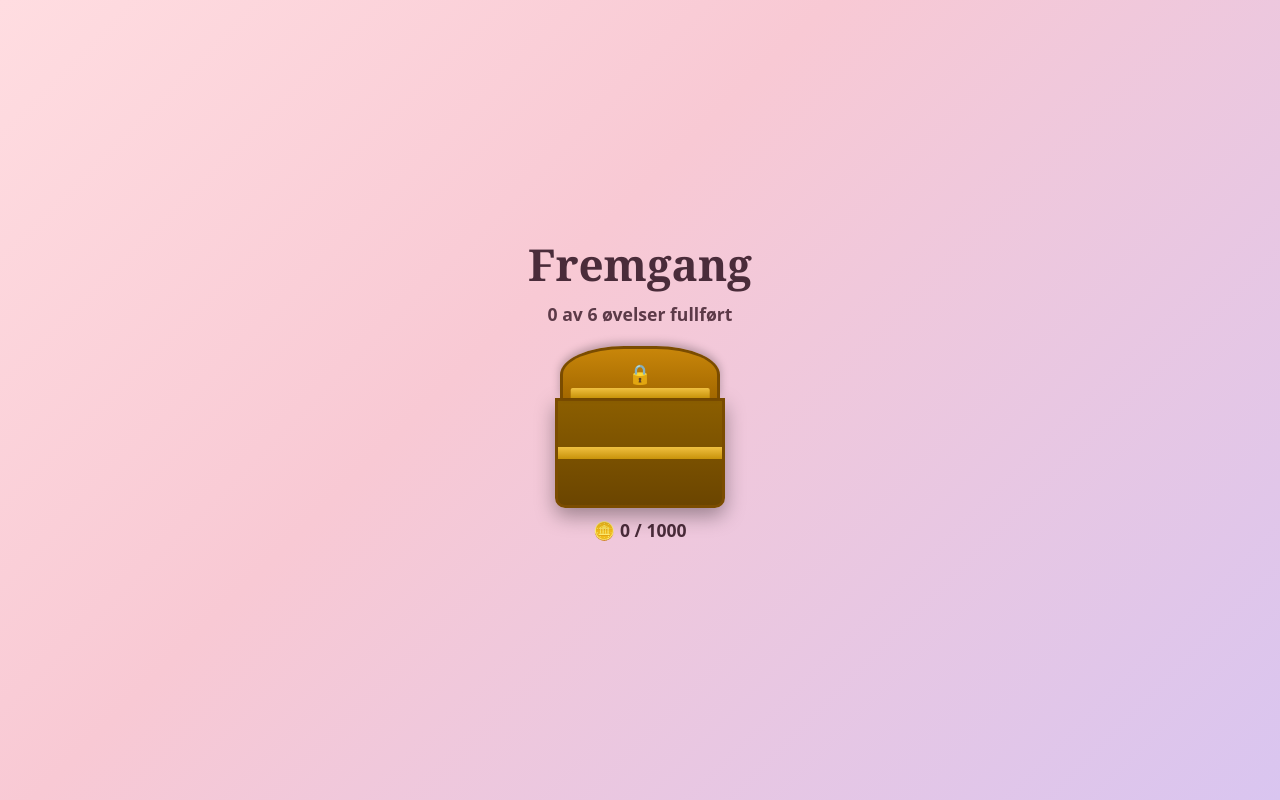
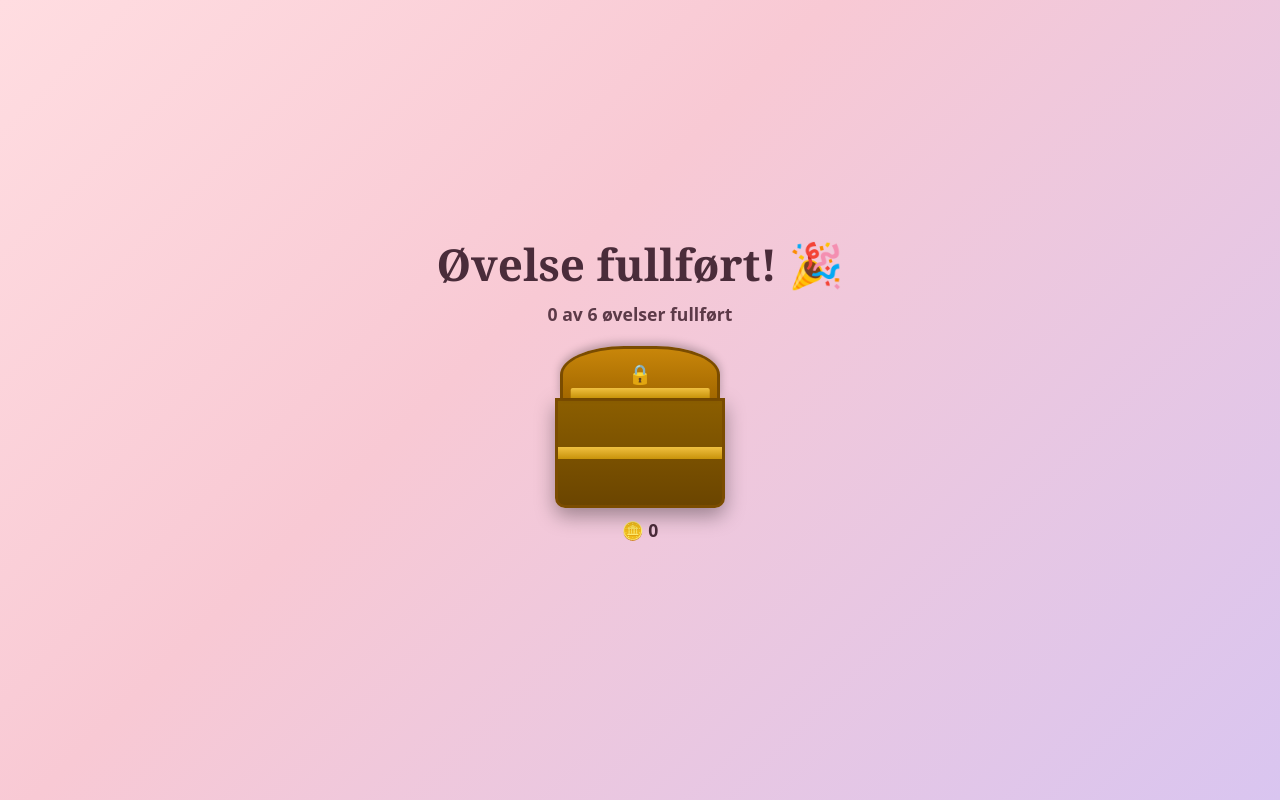
Before and after one commit to henrikaburmann/bryllupsgave, a React (Vite) app: page /fremgang in a window 1280 px wide. Built offline with nearby package versions, Linux system fonts and the light colour scheme.

Commit message:
Progress page: coin fly animation + count-up, no total shown

```diff
--- a/src/components/TreasureChest.tsx
+++ b/src/components/TreasureChest.tsx
@@ -22,7 +22,7 @@ function TreasureChest() {
           ))}
         </span>
       </div>
-      <p className="chest__label">🪙 {totalCoins} / {TOTAL_GOAL}</p>
+      <p className="chest__label">🪙 {totalCoins}</p>
     </div>
   )
 }
--- a/src/pages/FlappyGame.tsx
+++ b/src/pages/FlappyGame.tsx
@@ -223,7 +223,7 @@ function FlappyGame() {
         {solved && showButton && (
           <div className="flappy-overlay flappy-overlay--win">
             <p className="flappy-overlay__text">Dere fant hverandre! 🎉</p>
-            <button className="flappy-overlay__button" onClick={() => navigate('/fremgang')}>
+            <button className="flappy-overlay__button" onClick={() => navigate('/fremgang?earned=150')}>
               Se fremgang
             </button>
           </div>
--- a/src/pages/HangmanGame.tsx
+++ b/src/pages/HangmanGame.tsx
@@ -132,7 +132,7 @@ function HangmanGame() {
         {isWon && (
           <div className="hangman-overlay hangman-overlay--win">
             <p className="hangman-overlay__text">Riktig! 🎉</p>
-            <button className="hangman-overlay__button" onClick={() => navigate('/fremgang')}>
+            <button className="hangman-overlay__button" onClick={() => navigate('/fremgang?earned=175')}>
               Se fremgang
             </button>
           </div>
--- a/src/pages/MazeGame.tsx
+++ b/src/pages/MazeGame.tsx
@@ -193,7 +193,7 @@ function MazeGame() {
         {solved && (
           <div className="maze-overlay">
             <p className="maze-overlay__text">Dere fant hverandre! 🎉</p>
-            <button className="maze-overlay__button" onClick={() => navigate('/fremgang')}>
+            <button className="maze-overlay__button" onClick={() => navigate('/fremgang?earned=250')}>
               Se fremgang
             </button>
           </div>
--- a/src/pages/MemoryGame.tsx
+++ b/src/pages/MemoryGame.tsx
@@ -106,7 +106,7 @@ function MemoryGame() {
         {solved && (
           <div className="memory-win-overlay">
             <p className="memory-win-overlay__text">Riktig! 🎉</p>
-            <button className="memory-win-overlay__button" onClick={() => navigate('/fremgang')}>
+            <button className="memory-win-overlay__button" onClick={() => navigate('/fremgang?earned=125')}>
               Se fremgang
             </button>
           </div>
--- a/src/pages/ProgressPage.css
+++ b/src/pages/ProgressPage.css
@@ -23,6 +23,54 @@
   margin: 0 0 1.25rem;
 }
 
+.progress-page__scene {
+  position: relative;
+  display: flex;
+  flex-direction: column;
+  align-items: center;
+}
+
+.progress-page__coins {
+  position: absolute;
+  bottom: 0;
+  left: 0;
+  right: 0;
+  height: 260px;
+  pointer-events: none;
+}
+
+.floating-coin {
+  position: absolute;
+  bottom: 0;
+  font-size: 1.6rem;
+  animation-name: coin-rise;
+  animation-timing-function: ease-in;
+  animation-fill-mode: forwards;
+  opacity: 0;
+}
+
+@keyframes coin-rise {
+  0% {
+    transform: translateY(0) scale(0.6);
+    opacity: 0;
+  }
+  15% {
+    opacity: 1;
+  }
+  100% {
+    transform: translateY(-240px) scale(1);
+    opacity: 0;
+  }
+}
+
+.progress-page__earned {
+  font-size: 2.5rem;
+  font-weight: 800;
+  color: #a5771a;
+  margin: 0.25rem 0 0;
+  letter-spacing: -0.5px;
+}
+
 .progress-page__button {
   margin-top: 1.5rem;
   font-size: 1.2rem;
--- a/src/pages/ProgressPage.tsx
+++ b/src/pages/ProgressPage.tsx
@@ -1,24 +1,87 @@
-import { useNavigate } from 'react-router-dom'
+import { useEffect, useRef, useState } from 'react'
+import { useNavigate, useSearchParams } from 'react-router-dom'
 import { useGameProgress, TOTAL_GAMES } from '../context/GameProgressContext'
 import TreasureChest from '../components/TreasureChest'
 import './ProgressPage.css'
 
 const NEXT_GAME: Record<number, string> = { 1: '/spill/2', 2: '/spill/3', 3: '/spill/4', 4: '/spill/5', 5: '/spill/6' }
+const COIN_COUNT = 8
+const ANIM_MS = 1400
+
+interface FloatingCoin {
+  id: number
+  x: number
+  delay: number
+}
 
 function ProgressPage() {
   const navigate = useNavigate()
+  const [searchParams] = useSearchParams()
   const { gamesCompleted } = useGameProgress()
+  const earned = Number(searchParams.get('earned') ?? 0)
   const allDone = gamesCompleted >= TOTAL_GAMES
   const nextPath = NEXT_GAME[gamesCompleted]
 
+  const [counter, setCounter] = useState(0)
+  const [showButton, setShowButton] = useState(!earned)
+  const [coins] = useState<FloatingCoin[]>(() =>
+    Array.from({ length: COIN_COUNT }, (_, i) => ({
+      id: i,
+      x: 10 + (i * 11) % 80,
+      delay: i * (ANIM_MS / COIN_COUNT / 2),
+    })),
+  )
+  const rafRef = useRef<number | null>(null)
+
+  useEffect(() => {
+    if (!earned) return
+    const start = Date.now()
+    const tick = () => {
+      const t = Math.min((Date.now() - start) / ANIM_MS, 1)
+      // ease-out curve
+      setCounter(Math.round((1 - (1 - t) ** 3) * earned))
+      if (t < 1) { rafRef.current = requestAnimationFrame(tick) }
+    }
+    rafRef.current = requestAnimationFrame(tick)
+    const timeout = setTimeout(() => setShowButton(true), ANIM_MS + 300)
+    return () => {
+      if (rafRef.current) cancelAnimationFrame(rafRef.current)
+      clearTimeout(timeout)
+    }
+  }, [earned])
+
   return (
     <div className="progress-page">
-      <h1 className="progress-page__title">Fremgang</h1>
+      <h1 className="progress-page__title">Øvelse fullført! 🎉</h1>
       <p className="progress-page__amount">
         {gamesCompleted} av {TOTAL_GAMES} øvelser fullført
       </p>
+
+      <div className="progress-page__scene">
+        {earned > 0 && (
+          <div className="progress-page__coins" aria-hidden="true">
+            {coins.map((c) => (
+              <span
+                key={c.id}
+                className="floating-coin"
+                style={{ left: `${c.x}%`, animationDelay: `${c.delay}ms`, animationDuration: `${ANIM_MS * 0.7}ms` }}
+              >
+                🪙
+              </span>
+            ))}
+          </div>
+        )}
         <TreasureChest />
-      {allDone ? (
+      </div>
+
+      {earned > 0 && (
+        <p className="progress-page__earned">
+          +{counter}
+        </p>
+      )}
+
+      {showButton && (
+        allDone ? (
           <button className="progress-page__button" onClick={() => navigate('/gave')}>
             🎁 Hent gaven!
           </button>
@@ -26,7 +89,8 @@ function ProgressPage() {
           <button className="progress-page__button" onClick={() => navigate(nextPath)}>
             Neste øvelse →
           </button>
-      ) : null}
+        ) : null
+      )}
     </div>
   )
 }
--- a/src/pages/PuzzleGame.tsx
+++ b/src/pages/PuzzleGame.tsx
@@ -90,7 +90,7 @@ function PuzzleGame() {
         {solved && (
           <div className="puzzle-win-overlay">
             <p className="puzzle-win-overlay__text">Riktig! 🎉</p>
-            <button className="puzzle-win-overlay__button" onClick={() => navigate('/fremgang')}>
+            <button className="puzzle-win-overlay__button" onClick={() => navigate('/fremgang?earned=100')}>
               Se fremgang
             </button>
           </div>
--- a/src/pages/RingGame.tsx
+++ b/src/pages/RingGame.tsx
@@ -189,7 +189,7 @@ function RingGame() {
         {solved && (
           <div className="ring-overlay ring-overlay--win">
             <p className="ring-overlay__text">Alle ringene på plass! 🎉</p>
-            <button className="ring-overlay__button" onClick={() => navigate('/fremgang')}>
+            <button className="ring-overlay__button" onClick={() => navigate('/fremgang?earned=200')}>
               Se fremgang
             </button>
           </div>
```
Lines whose indentation alone changed are shown as unchanged.
